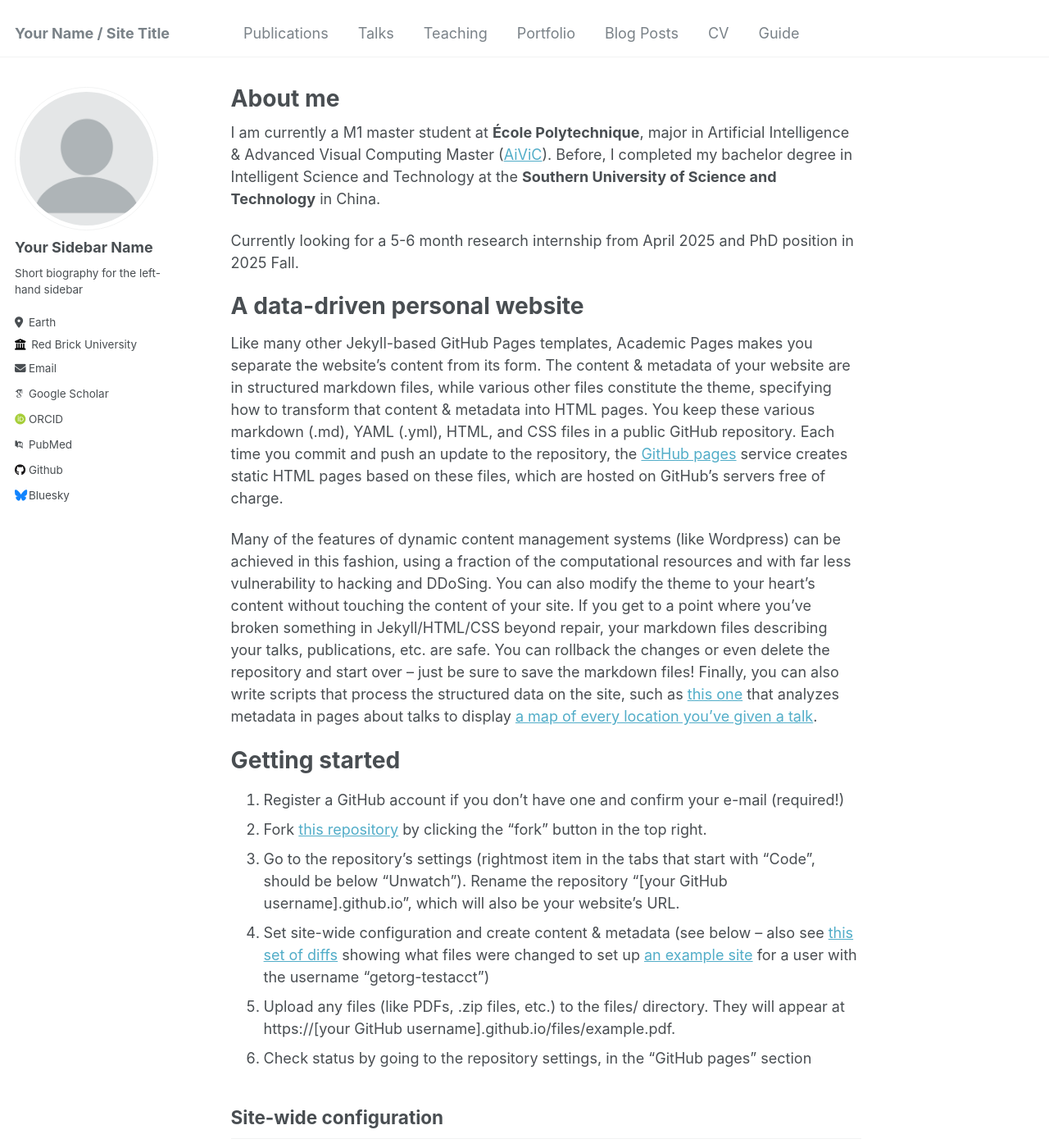
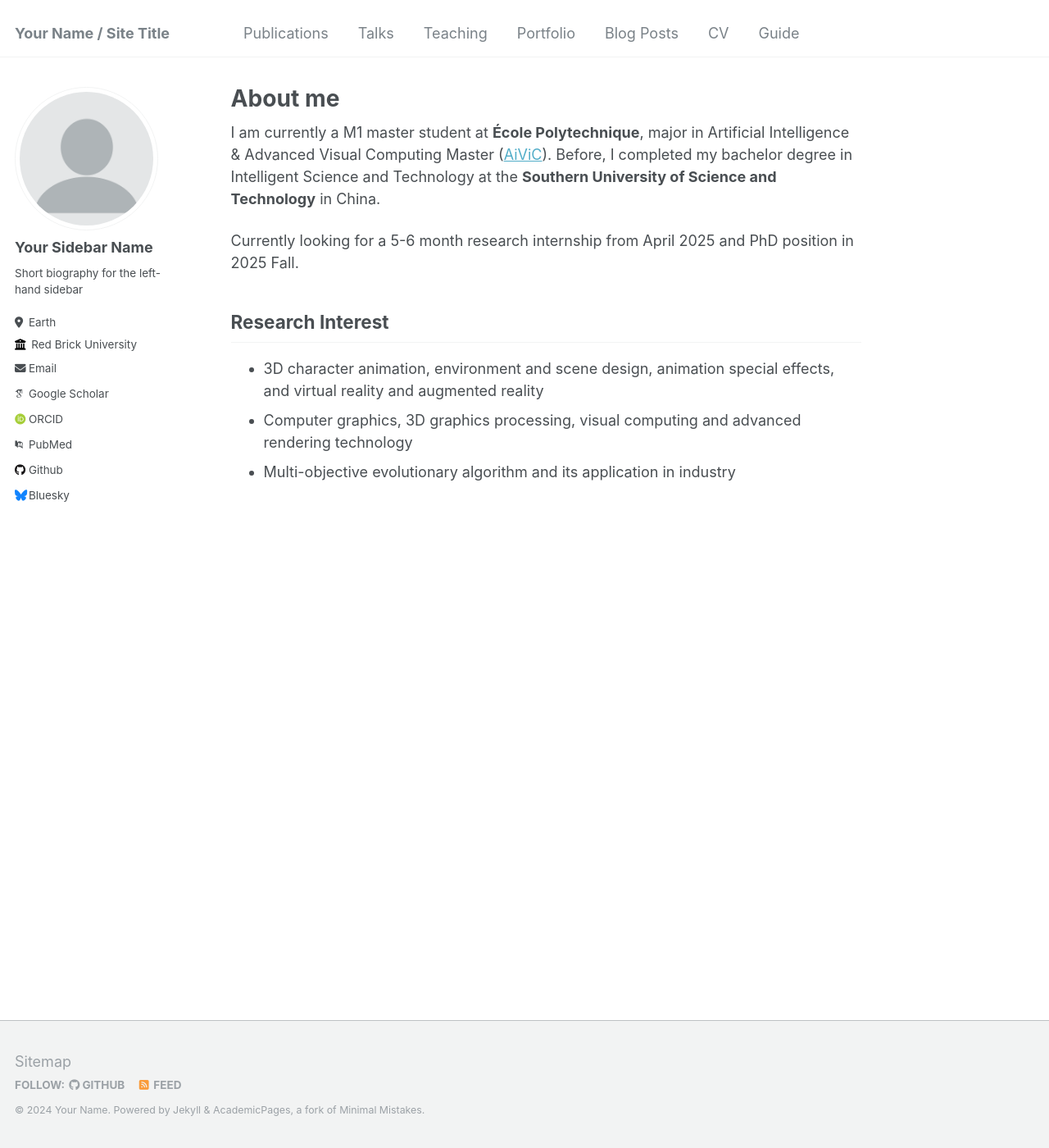
Before and after one commit to 172698691/172698691.github.io, a Jekyll site: the page built from _pages/about.md, in a window 1280 px wide and 1400 px high. Shown: the whole window at 82% size. Built offline with Jekyll 4.4.1, drawn with Linux system fonts in a browser that asks for light colours; some web fonts are replaced; some of the changed text lies outside the part shown.

Commit message:
Update about.md

```diff
--- a/_pages/about.md
+++ b/_pages/about.md
@@ -11,41 +11,8 @@ I am currently a M1 master student at **École Polytechnique**, major in Artific
 
 Currently looking for a 5-6 month research internship from April 2025 and PhD position in 2025 Fall.
 
-A data-driven personal website
-======
-Like many other Jekyll-based GitHub Pages templates, Academic Pages makes you separate the website's content from its form. The content & metadata of your website are in structured markdown files, while various other files constitute the theme, specifying how to transform that content & metadata into HTML pages. You keep these various markdown (.md), YAML (.yml), HTML, and CSS files in a public GitHub repository. Each time you commit and push an update to the repository, the [GitHub pages](https://pages.github.com/) service creates static HTML pages based on these files, which are hosted on GitHub's servers free of charge.
-
-Many of the features of dynamic content management systems (like Wordpress) can be achieved in this fashion, using a fraction of the computational resources and with far less vulnerability to hacking and DDoSing. You can also modify the theme to your heart's content without touching the content of your site. If you get to a point where you've broken something in Jekyll/HTML/CSS beyond repair, your markdown files describing your talks, publications, etc. are safe. You can rollback the changes or even delete the repository and start over -- just be sure to save the markdown files! Finally, you can also write scripts that process the structured data on the site, such as [this one](https://github.com/academicpages/academicpages.github.io/blob/master/talkmap.ipynb) that analyzes metadata in pages about talks to display [a map of every location you've given a talk](https://academicpages.github.io/talkmap.html).
-
-Getting started
-======
-1. Register a GitHub account if you don't have one and confirm your e-mail (required!)
-1. Fork [this repository](https://github.com/academicpages/academicpages.github.io) by clicking the "fork" button in the top right.
-1. Go to the repository's settings (rightmost item in the tabs that start with "Code", should be below "Unwatch"). Rename the repository "[your GitHub username].github.io", which will also be your website's URL.
-1. Set site-wide configuration and create content & metadata (see below -- also see [this set of diffs](http://archive.is/3TPas) showing what files were changed to set up [an example site](https://getorg-testacct.github.io) for a user with the username "getorg-testacct")
-1. Upload any files (like PDFs, .zip files, etc.) to the files/ directory. They will appear at https://[your GitHub username].github.io/files/example.pdf.
-1. Check status by going to the repository settings, in the "GitHub pages" section
-
-Site-wide configuration
+Research Interest
 ------
-The main configuration file for the site is in the base directory in [_config.yml](https://github.com/academicpages/academicpages.github.io/blob/master/_config.yml), which defines the content in the sidebars and other site-wide features. You will need to replace the default variables with ones about yourself and your site's github repository. The configuration file for the top menu is in [_data/navigation.yml](https://github.com/academicpages/academicpages.github.io/blob/master/_data/navigation.yml). For example, if you don't have a portfolio or blog posts, you can remove those items from that navigation.yml file to remove them from the header.
-
-Create content & metadata
-------
-For site content, there is one markdown file for each type of content, which are stored in directories like _publications, _talks, _posts, _teaching, or _pages. For example, each talk is a markdown file in the [_talks directory](https://github.com/academicpages/academicpages.github.io/tree/master/_talks). At the top of each markdown file is structured data in YAML about the talk, which the theme will parse to do lots of cool stuff. The same structured data about a talk is used to generate the list of talks on the [Talks page](https://academicpages.github.io/talks), each [individual page](https://academicpages.github.io/talks/2012-03-01-talk-1) for specific talks, the talks section for the [CV page](https://academicpages.github.io/cv), and the [map of places you've given a talk](https://academicpages.github.io/talkmap.html) (if you run this [python file](https://github.com/academicpages/academicpages.github.io/blob/master/talkmap.py) or [Jupyter notebook](https://github.com/academicpages/academicpages.github.io/blob/master/talkmap.ipynb), which creates the HTML for the map based on the contents of the _talks directory).
-
-**Markdown generator**
-
-I have also created [a set of Jupyter notebooks](https://github.com/academicpages/academicpages.github.io/tree/master/markdown_generator
-) that converts a CSV containing structured data about talks or presentations into individual markdown files that will be properly formatted for the Academic Pages template. The sample CSVs in that directory are the ones I used to create my own personal website at stuartgeiger.com. My usual workflow is that I keep a spreadsheet of my publications and talks, then run the code in these notebooks to generate the markdown files, then commit and push them to the GitHub repository.
-
-How to edit your site's GitHub repository
-------
-Many people use a git client to create files on their local computer and then push them to GitHub's servers. If you are not familiar with git, you can directly edit these configuration and markdown files directly in the github.com interface. Navigate to a file (like [this one](https://github.com/academicpages/academicpages.github.io/blob/master/_talks/2012-03-01-talk-1.md) and click the pencil icon in the top right of the content preview (to the right of the "Raw | Blame | History" buttons). You can delete a file by clicking the trashcan icon to the right of the pencil icon. You can also create new files or upload files by navigating to a directory and clicking the "Create new file" or "Upload files" buttons.
-
-Example: editing a markdown file for a talk
-![Editing a markdown file for a talk](/images/editing-talk.png)
-
-For more info
-------
-More info about configuring Academic Pages can be found in [the guide](https://academicpages.github.io/markdown/). The [guides for the Minimal Mistakes theme](https://mmistakes.github.io/minimal-mistakes/docs/configuration/) (which this theme was forked from) might also be helpful.
+- 3D character animation, environment and scene design, animation special effects, and virtual reality and augmented reality
+- Computer graphics, 3D graphics processing, visual computing and advanced rendering technology
+- Multi-objective evolutionary algorithm and its application in industry
```
